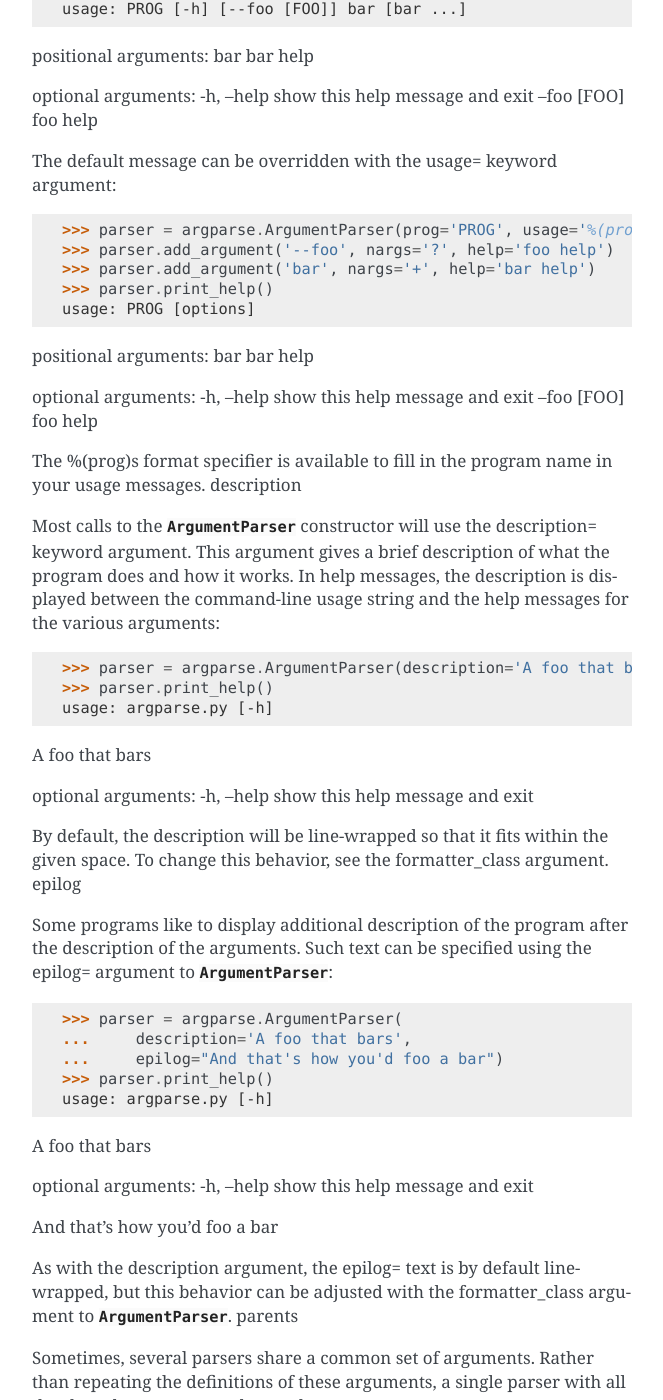
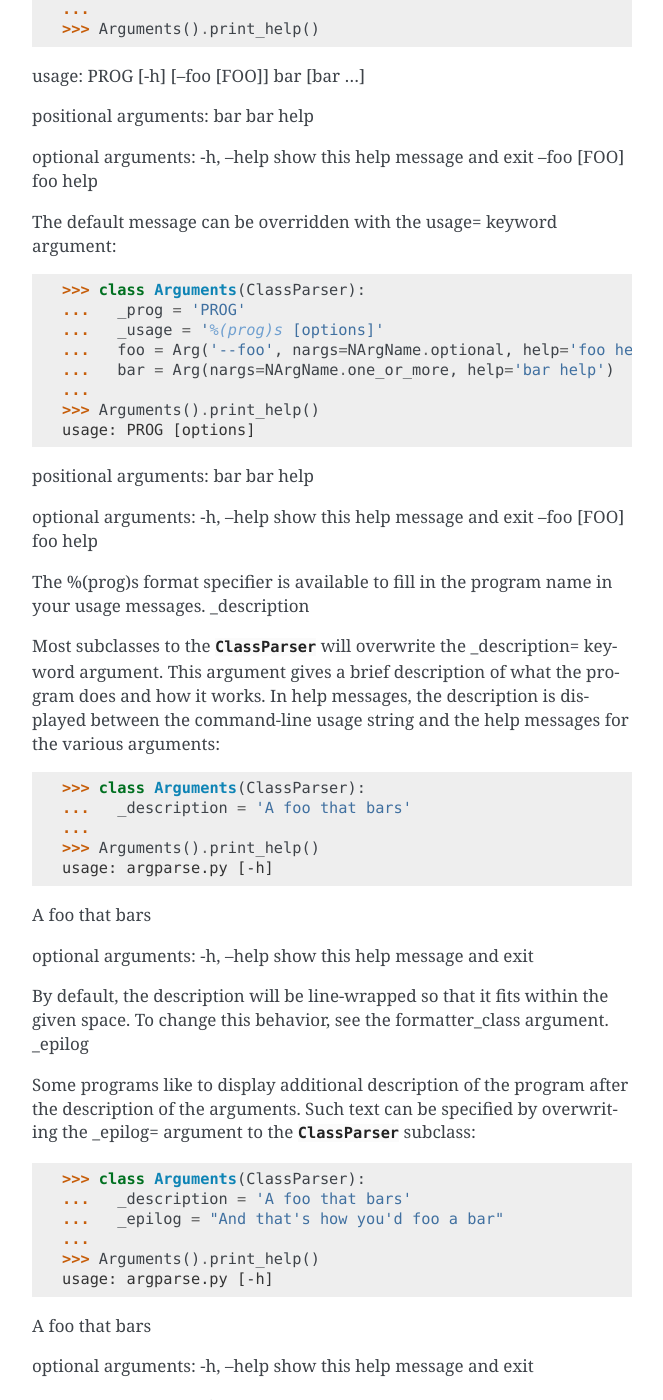
Before and after one commit to vleon1/xargparse, a Sphinx documentation site: the page built from docs/argparse.rst, in a window 1280 px wide and 1400 px high, scrolled down 3519 px. Shown: the whole window, without its empty margins (448-1111 px from the left). Built offline with Sphinx 7.4.7, drawn with Linux system fonts in a browser that asks for light colours; cross-references to code outside the pages are shown as plain code; some of the changed text lies outside the part shown.

Commit message:
More documentation.

```diff
--- a/README.rst
+++ b/README.rst
@@ -10,7 +10,7 @@ Class based extension to argparse
 # * pypi
 
 # Docs position:
-# * usage (147)
+# * parents
 
 # Docs changes list:
 # * USE_SANE_DEFAULTS
--- a/docs/argparse.rst
+++ b/docs/argparse.rst
@@ -131,7 +131,7 @@ This page contains the API reference information.
     optional arguments:
     -h, --help  show this help message and exit
 
-    Note that the program name, whether determined from sys.argv[0] or from the prog= argument, is available to help messages using the %(prog)s format specifier.
+    Note that the program name, whether determined from sys.argv[0] or from the _prog= argument, is available to help messages using the %(prog)s format specifier.
 
     >>> class Arguments(ClassParser):
     ...   _prog = 'myprogram'
@@ -144,14 +144,17 @@ This page contains the API reference information.
     -h, --help  show this help message and exit
     --foo FOO   foo of the myprogram program
 
-    usage
-
-    By default, :class:`ArgumentParser` calculates the usage message from the arguments it contains:
-
-    >>> parser = argparse.ArgumentParser(prog='PROG')
-    >>> parser.add_argument('--foo', nargs='?', help='foo help')
-    >>> parser.add_argument('bar', nargs='+', help='bar help')
-    >>> parser.print_help()
+    _usage
+
+    By default, :class:`ClassParser` calculates the usage message from the arguments it contains:
+
+    >>> class Arguments(ClassParser):
+    ...   _prog = 'PROG'
+    ...   foo = Arg('--foo', nargs=NArgName.optional, help='foo help')
+    ...   bar = Arg(nargs=NArgName.one_or_more, help='bar help')
+    ...
+    >>> Arguments().print_help()
+
     usage: PROG [-h] [--foo [FOO]] bar [bar ...]
 
     positional arguments:
@@ -163,10 +166,13 @@ This page contains the API reference information.
 
     The default message can be overridden with the usage= keyword argument:
 
-    >>> parser = argparse.ArgumentParser(prog='PROG', usage='%(prog)s [options]')
-    >>> parser.add_argument('--foo', nargs='?', help='foo help')
-    >>> parser.add_argument('bar', nargs='+', help='bar help')
-    >>> parser.print_help()
+    >>> class Arguments(ClassParser):
+    ...   _prog = 'PROG'
+    ...   _usage = '%(prog)s [options]'
+    ...   foo = Arg('--foo', nargs=NArgName.optional, help='foo help')
+    ...   bar = Arg(nargs=NArgName.one_or_more, help='bar help')
+    ...
+    >>> Arguments().print_help()
     usage: PROG [options]
 
     positional arguments:
@@ -177,12 +183,14 @@ This page contains the API reference information.
     --foo [FOO]  foo help
 
     The %(prog)s format specifier is available to fill in the program name in your usage messages.
-    description
-
-    Most calls to the :class:`ArgumentParser` constructor will use the description= keyword argument. This argument gives a brief description of what the program does and how it works. In help messages, the description is displayed between the command-line usage string and the help messages for the various arguments:
-
-    >>> parser = argparse.ArgumentParser(description='A foo that bars')
-    >>> parser.print_help()
+    _description
+
+    Most subclasses to the :class:`ClassParser` will overwrite the _description= keyword argument. This argument gives a brief description of what the program does and how it works. In help messages, the description is displayed between the command-line usage string and the help messages for the various arguments:
+
+    >>> class Arguments(ClassParser):
+    ...   _description = 'A foo that bars'
+    ...
+    >>> Arguments().print_help()
     usage: argparse.py [-h]
 
     A foo that bars
@@ -191,14 +199,15 @@ This page contains the API reference information.
     -h, --help  show this help message and exit
 
     By default, the description will be line-wrapped so that it fits within the given space. To change this behavior, see the formatter_class argument.
-    epilog
-
-    Some programs like to display additional description of the program after the description of the arguments. Such text can be specified using the epilog= argument to :class:`ArgumentParser`:
-
-    >>> parser = argparse.ArgumentParser(
-    ...     description='A foo that bars',
-    ...     epilog="And that's how you'd foo a bar")
-    >>> parser.print_help()
+    _epilog
+
+    Some programs like to display additional description of the program after the description of the arguments. Such text can be specified by overwriting the _epilog= argument to the :class:`ClassParser` subclass:
+
+    >>> class Arguments(ClassParser):
+    ...   _description = 'A foo that bars'
+    ...   _epilog = "And that's how you'd foo a bar"
+    ...
+    >>> Arguments().print_help()
     usage: argparse.py [-h]
 
     A foo that bars
@@ -208,7 +217,7 @@ This page contains the API reference information.
 
     And that's how you'd foo a bar
 
-    As with the description argument, the epilog= text is by default line-wrapped, but this behavior can be adjusted with the formatter_class argument to :class:`ArgumentParser`.
+    As with the description argument, the _epilog= text is by default line-wrapped, but this behavior can be adjusted with the _formatter_class argument to :class:`ClassParser`.
     parents
 
     Sometimes, several parsers share a common set of arguments. Rather than repeating the definitions of these arguments, a single parser with all the shared arguments and passed to parents= argument to :class:`ArgumentParser` can be used. The parents= argument takes a list of :class:`ArgumentParser` objects, collects all the positional and optional actions from them, and adds these actions to the :class:`ArgumentParser` object being constructed:
```
